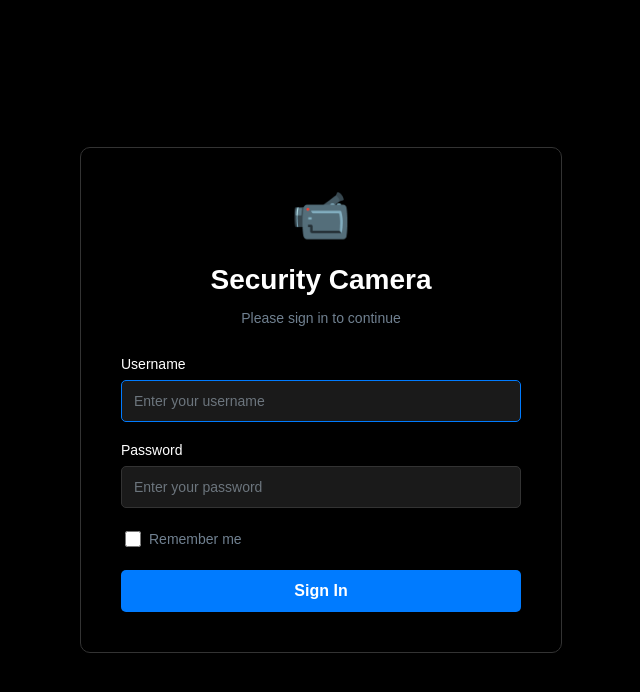
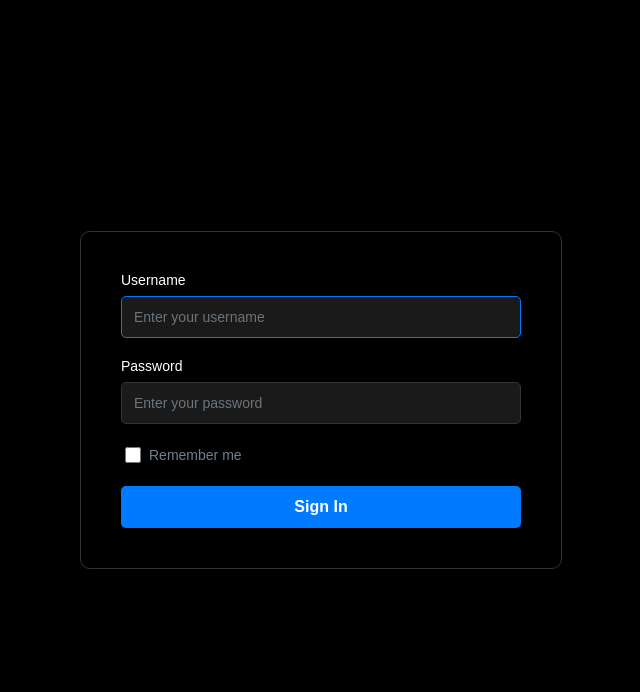
Before and after one commit to chandlerburket/security_camera, a website: page login.html in a window 1280 px wide. Shown: the whole page, without its empty margins (319-959 px from the left). Drawn offline with Linux system fonts and the light colour scheme.

Commit message:
UI update

```diff
--- a/login.html
+++ b/login.html
@@ -126,9 +126,6 @@
 </head>
 <body>
     <div class="login-container">
-        <div class="camera-icon">📹</div>
-        <h1>Security Camera</h1>
-        <p class="subtitle">Please sign in to continue</p>
 
         <div id="error-message" class="error-message">
             Invalid username or password
```
